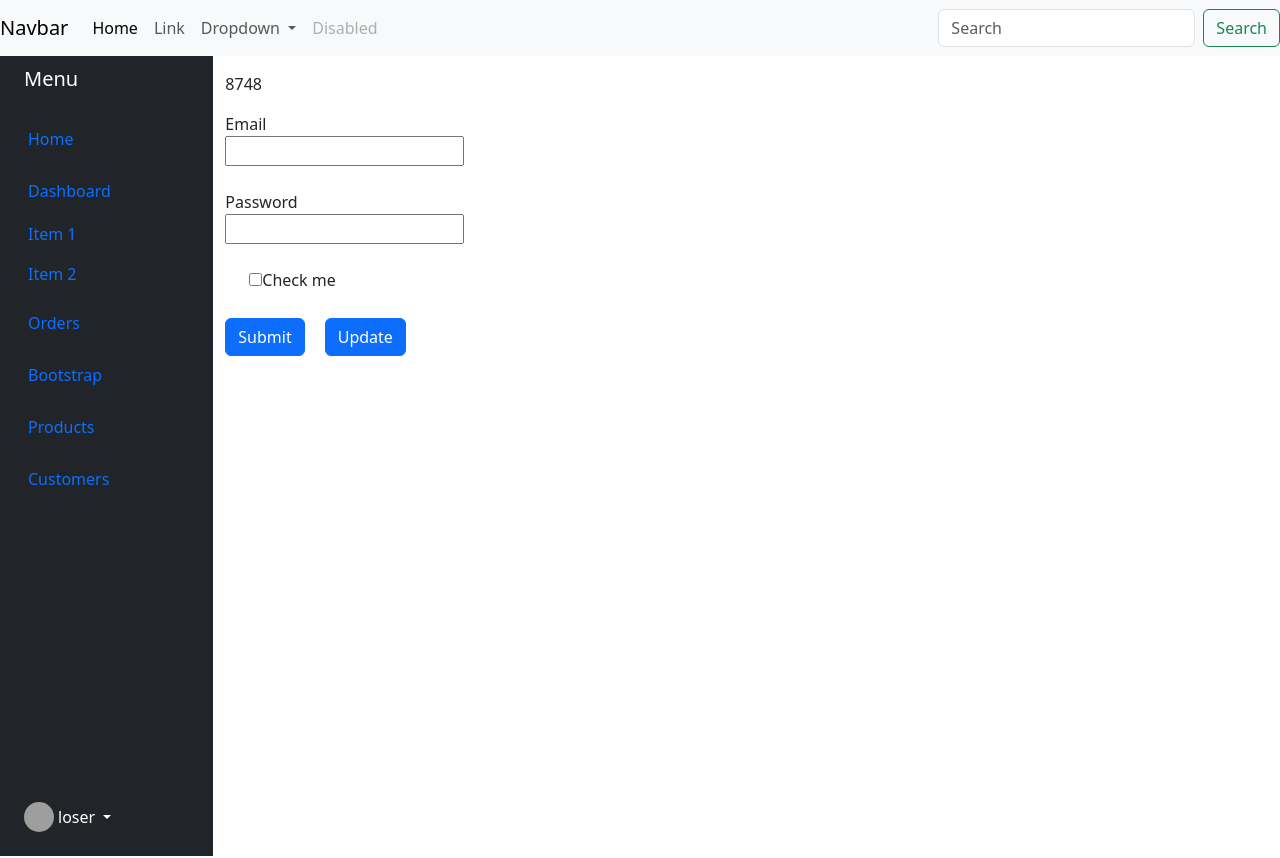
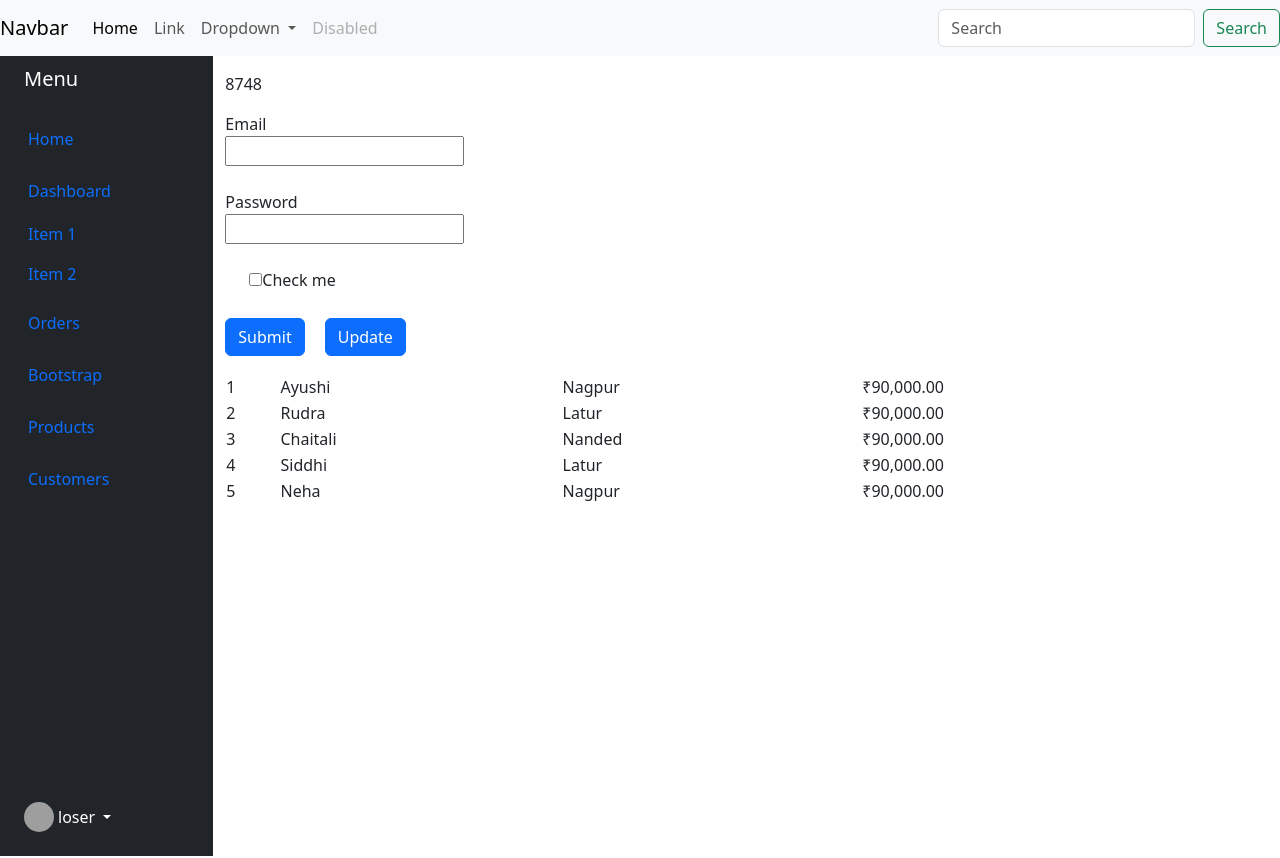
Before and after one commit to AyushiDharmik/workspace1, an Angular app in the folder AngularApp/: page / in a window 1280 px wide. Shown: the top 858 px of the page. Built offline with nearby package versions, Linux system fonts and the light colour scheme; grey boxes are pictures that could not be loaded.

Commit message:
Backup Commit

```diff
--- a/AngularApp/src/app/crud/crud.component.html
+++ b/AngularApp/src/app/crud/crud.component.html
@@ -28,4 +28,15 @@
             <td>{{i.isReady}}</td>
         </tr>
     </table>
+
+    <table class="table">
+
+        <tr *ngFor="let i of empData">
+            <td>{{i.empId}}</td>
+            <td>{{i.name}}</td>
+            <td>{{i.loc}}</td>
+            <td>{{i.salary | currency:'INR'}}</td>
+        </tr>
+    </table>
+
     </div>
--- a/AngularApp/src/app/crud/crud.component.ts
+++ b/AngularApp/src/app/crud/crud.component.ts
@@ -15,6 +15,14 @@ export class CrudComponent implements OnInit {
   }
   date=new Date();
   money:number=10000;
+
+  empData:object[]=[
+    {empId:1,name:'Ayushi',loc:'Nagpur',salary:90000},
+    {empId:2,name:'Rudra',loc:'Latur',salary:90000},
+    {empId:3,name:'Chaitali',loc:'Nanded',salary:90000},
+    {empId:4,name:'Siddhi',loc:'Latur',salary:90000},
+    {empId:5,name:'Neha',loc:'Nagpur',salary:90000}
+  ]
 
   indiData: object = { email: " ", password: " ", isReady: false };
   userData: object[] = [{}];
```
